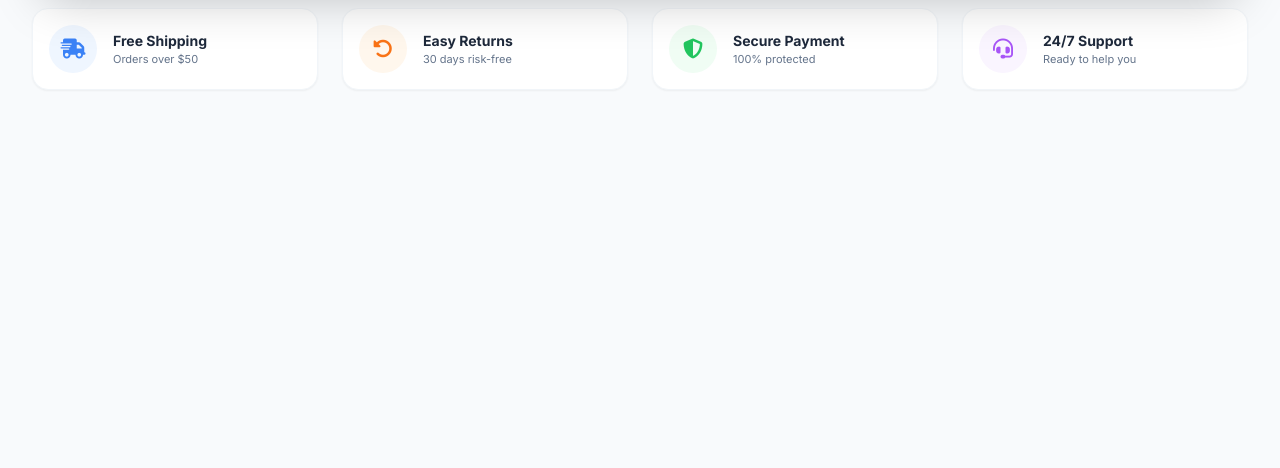
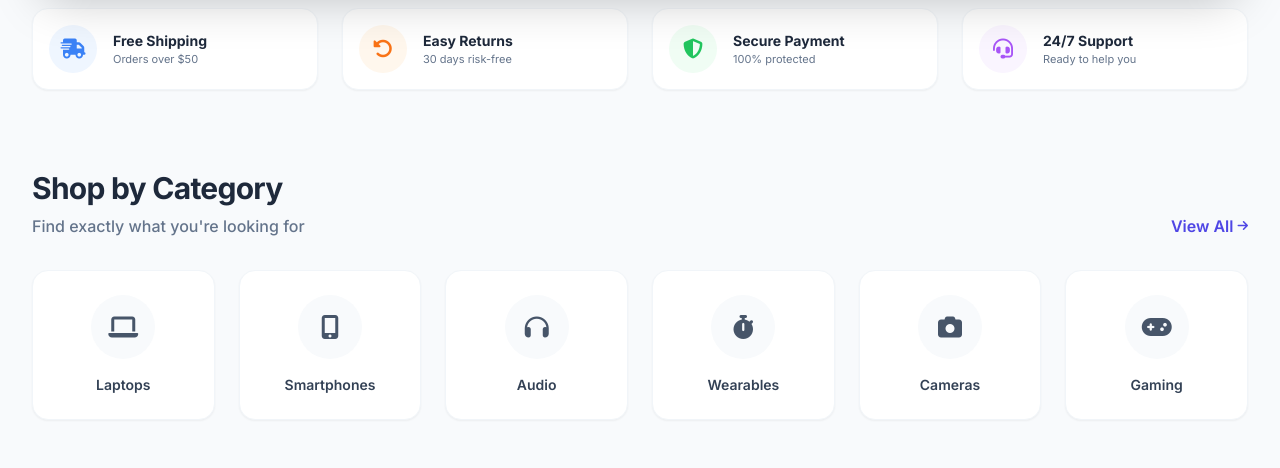
Before and after one commit to VanshThakre10/Online-store-homepage-, a plain HTML site: page index.html in a window 1280 px wide. Shown: the part 628-1096 px from the top of the page. Before the commit the page ends 800 px from the top, so only its background shows below. Drawn offline with nearby package versions, Linux system fonts and the light colour scheme.

Commit message:
Step 4: Categories Section

```diff
--- a/index.html
+++ b/index.html
@@ -206,6 +206,75 @@
             </div>
         </section>
 
+        <!-- ============================== -->
+        <!-- STEP 4: CATEGORIES SECTION     -->
+        <!-- ============================== -->
+        <section class="max-w-7xl mx-auto px-4 sm:px-6 lg:px-8 py-12 w-full">
+            <div class="flex justify-between items-end mb-8">
+                <div>
+                    <h2 class="text-2xl sm:text-3xl font-bold text-slate-800 tracking-tight">Shop by Category</h2>
+                    <p class="text-slate-500 mt-2 font-medium">Find exactly what you're looking for</p>
+                </div>
+                <button class="hidden sm:flex text-primary font-semibold hover:text-primaryHover transition-colors items-center gap-1 group">
+                    View All <i class="fa-solid fa-arrow-right text-xs group-hover:translate-x-1 transition-transform"></i>
+                </button>
+            </div>
+
+            <div class="grid grid-cols-2 md:grid-cols-3 lg:grid-cols-6 gap-4 sm:gap-6">
+                <!-- Category 1 -->
+                <a href="#" class="group bg-white rounded-2xl p-6 flex flex-col items-center justify-center gap-4 shadow-sm border border-slate-100 hover:shadow-lg hover:border-primary/30 transition-all duration-300">
+                    <div class="w-16 h-16 rounded-full bg-slate-50 group-hover:bg-primary/10 text-slate-600 group-hover:text-primary flex items-center justify-center text-2xl transition-colors">
+                        <i class="fa-solid fa-laptop"></i>
+                    </div>
+                    <span class="font-semibold text-slate-700 group-hover:text-primary transition-colors text-sm text-center">Laptops</span>
+                </a>
+
+                <!-- Category 2 -->
+                <a href="#" class="group bg-white rounded-2xl p-6 flex flex-col items-center justify-center gap-4 shadow-sm border border-slate-100 hover:shadow-lg hover:border-primary/30 transition-all duration-300">
+                    <div class="w-16 h-16 rounded-full bg-slate-50 group-hover:bg-primary/10 text-slate-600 group-hover:text-primary flex items-center justify-center text-2xl transition-colors">
+                        <i class="fa-solid fa-mobile-screen-button"></i>
+                    </div>
+                    <span class="font-semibold text-slate-700 group-hover:text-primary transition-colors text-sm text-center">Smartphones</span>
+                </a>
+
+                <!-- Category 3 -->
+                <a href="#" class="group bg-white rounded-2xl p-6 flex flex-col items-center justify-center gap-4 shadow-sm border border-slate-100 hover:shadow-lg hover:border-primary/30 transition-all duration-300">
+                    <div class="w-16 h-16 rounded-full bg-slate-50 group-hover:bg-primary/10 text-slate-600 group-hover:text-primary flex items-center justify-center text-2xl transition-colors">
+                        <i class="fa-solid fa-headphones"></i>
+                    </div>
+                    <span class="font-semibold text-slate-700 group-hover:text-primary transition-colors text-sm text-center">Audio</span>
+                </a>
+
+                <!-- Category 4 -->
+                <a href="#" class="group bg-white rounded-2xl p-6 flex flex-col items-center justify-center gap-4 shadow-sm border border-slate-100 hover:shadow-lg hover:border-primary/30 transition-all duration-300">
+                    <div class="w-16 h-16 rounded-full bg-slate-50 group-hover:bg-primary/10 text-slate-600 group-hover:text-primary flex items-center justify-center text-2xl transition-colors">
+                        <i class="fa-solid fa-stopwatch"></i>
+                    </div>
+                    <span class="font-semibold text-slate-700 group-hover:text-primary transition-colors text-sm text-center">Wearables</span>
+                </a>
+
+                <!-- Category 5 -->
+                <a href="#" class="group bg-white rounded-2xl p-6 flex flex-col items-center justify-center gap-4 shadow-sm border border-slate-100 hover:shadow-lg hover:border-primary/30 transition-all duration-300">
+                    <div class="w-16 h-16 rounded-full bg-slate-50 group-hover:bg-primary/10 text-slate-600 group-hover:text-primary flex items-center justify-center text-2xl transition-colors">
+                        <i class="fa-solid fa-camera"></i>
+                    </div>
+                    <span class="font-semibold text-slate-700 group-hover:text-primary transition-colors text-sm text-center">Cameras</span>
+                </a>
+
+                <!-- Category 6 -->
+                <a href="#" class="group bg-white rounded-2xl p-6 flex flex-col items-center justify-center gap-4 shadow-sm border border-slate-100 hover:shadow-lg hover:border-primary/30 transition-all duration-300">
+                    <div class="w-16 h-16 rounded-full bg-slate-50 group-hover:bg-primary/10 text-slate-600 group-hover:text-primary flex items-center justify-center text-2xl transition-colors">
+                        <i class="fa-solid fa-gamepad"></i>
+                    </div>
+                    <span class="font-semibold text-slate-700 group-hover:text-primary transition-colors text-sm text-center">Gaming</span>
+                </a>
+            </div>
+
+            <button class="sm:hidden w-full mt-6 bg-white border border-slate-200 text-slate-700 py-3 rounded-xl font-semibold hover:bg-slate-50 transition-colors">
+                View All Categories
+            </button>
+        </section>
+
     </div>
 
     <!-- Custom JS -->
```
